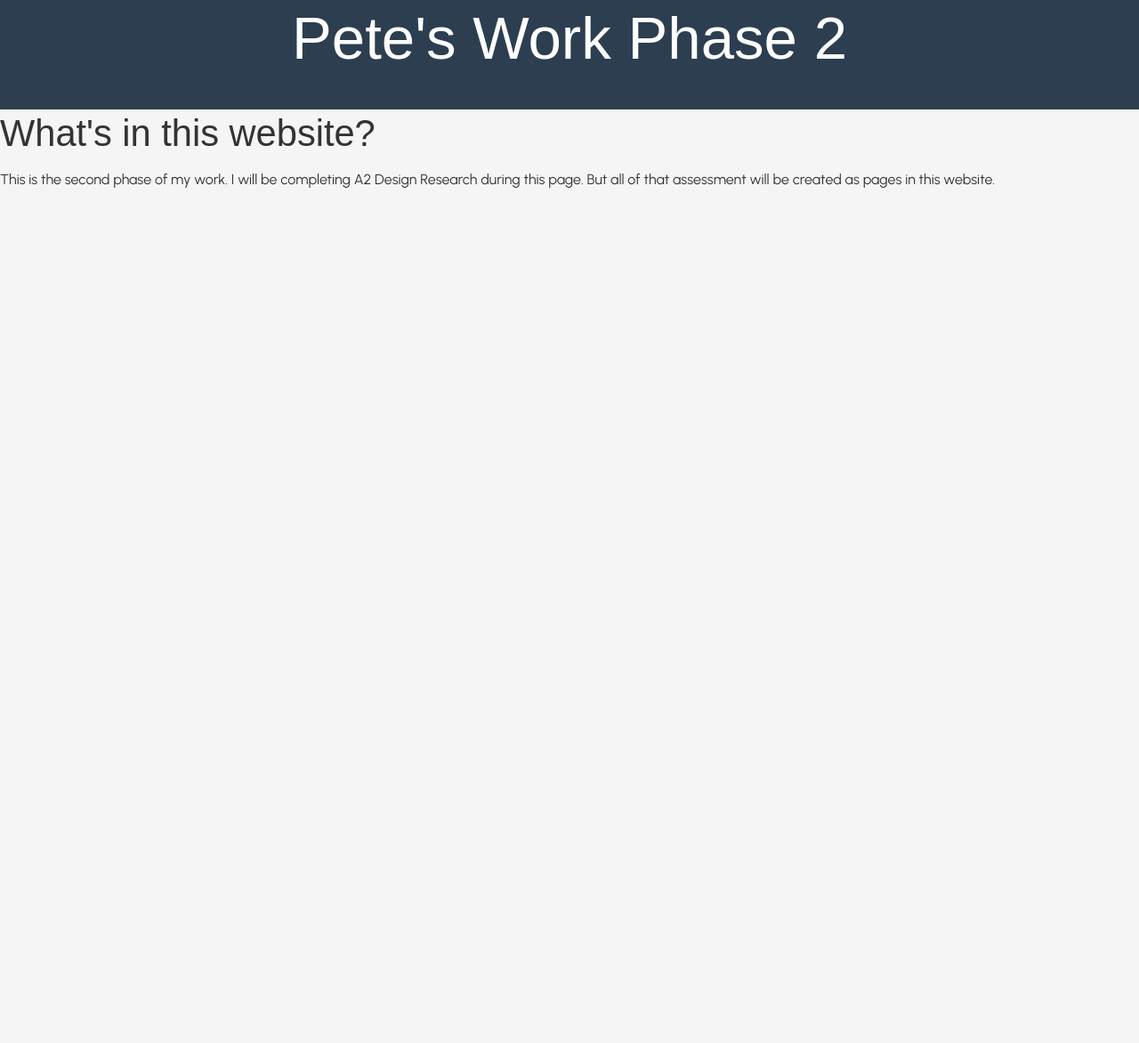
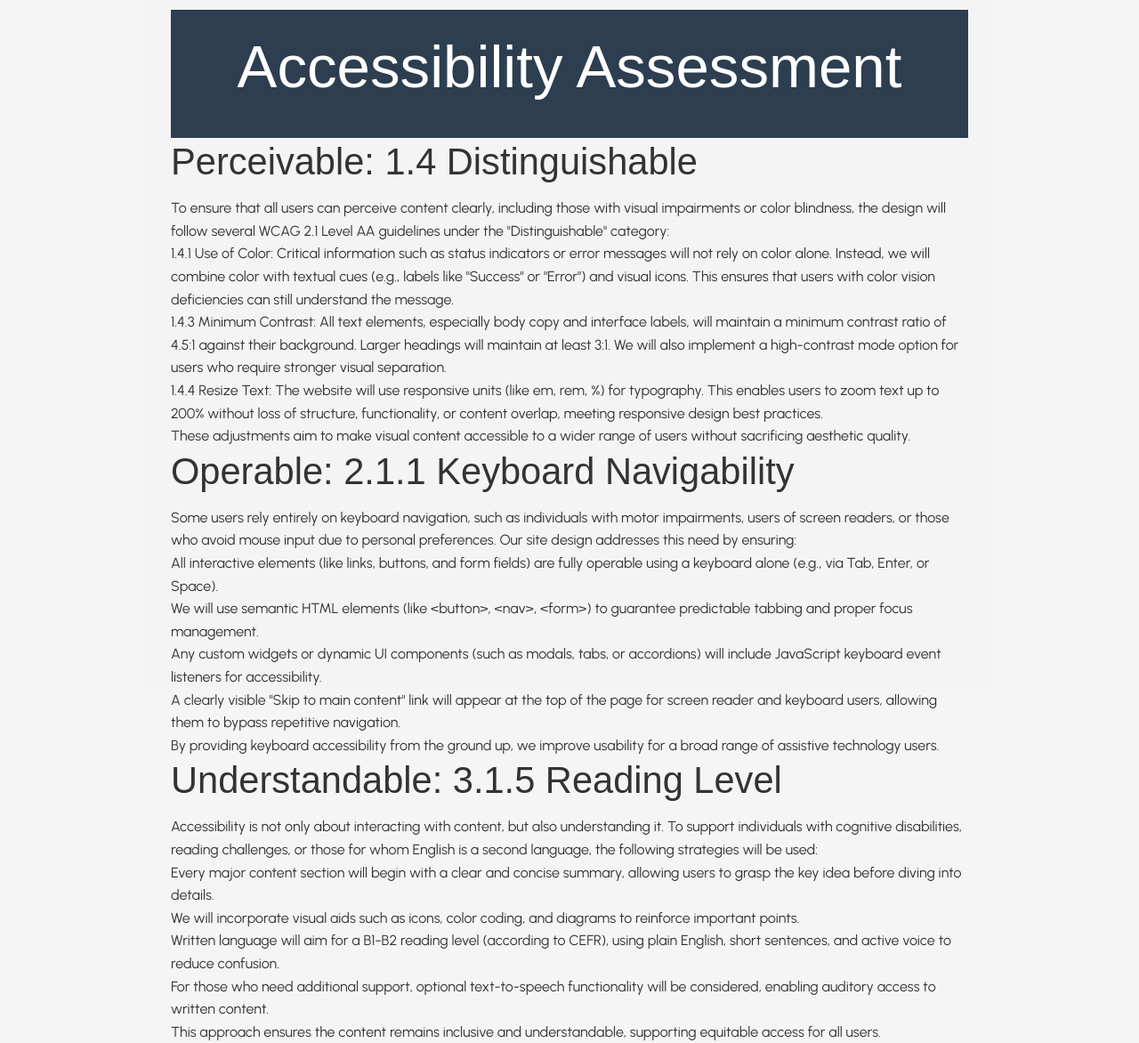
Before and after one commit to Starpath777/deco7140_development, a plain HTML site: page work_phase_2/accessibility_assessment.html in a window 1280 px wide. Shown: the part 87-1259 px from the top of the page at 89% size. Before the commit the page ends 800 px from the top, so only its background shows below. Drawn offline with Linux system fonts and the light colour scheme; a web font is replaced by a local one.

Commit message:
accessibility_assessment
123

```diff
--- a/work_phase_2/accessibility_assessment.html
+++ b/work_phase_2/accessibility_assessment.html
@@ -1,43 +1,77 @@
 <!DOCTYPE html>
+
 <html lang="en">
 <head>
-        <meta charset="UTF-8" />
-        <meta name="viewport" content="width=device-width, initial-scale=1.0" />
-
+<meta charset="utf-8"/>
+<meta content="width=device-width, initial-scale=1.0" name="viewport"/>
 <!-- CSS Linking -->
-        <link rel="stylesheet" href="css/reset.css" />
-        <link rel="stylesheet" href="css/base.css" />
-        <link rel="stylesheet" href="css/layout.css" />
-        <link rel="stylesheet" href="css/components.css" />
-
-        <title>Work Phase 2</title>
+<link href="css/reset.css" rel="stylesheet"/>
+<link href="css/base.css" rel="stylesheet"/>
+<link href="css/layout.css" rel="stylesheet"/>
+<link href="css/components.css" rel="stylesheet"/>
+<title>Accessibility Assessment</title>
 </head>
 <body>
 <section>
 <nav class="navbar">
-                <button class="menu-toggle" aria-label="Toggle navigation">☰</button>
+<button aria-label="Toggle navigation" class="menu-toggle">☰</button>
 <ul class="menu">
 <li><a href="index.html">Home</a></li>
 <li><a href="client_needs_analysis.html">Client Needs</a></li>
 <li><a href="user_stories.html">User Stories</a></li>
-                  <li><a href="accessibility_assessment.html" aria-current="page">Accessibility</a></li>
+<li><a aria-current="page" href="accessibility_assessment.html">Accessibility</a></li>
 <li><a href="ethics_analysis.html">Ethics</a></li>
 <li><a href="genai_mt_acknowledgement.html">GenAI Acknowledgement</a></li>
 </ul>
 </nav>
 </section>
+<div class="container">
 <header>
-            <h1>Pete's Work Phase 2</h1>
+<h1>Accessibility Assessment</h1>
 </header>
-        <section>
-            <h2>What's in this website?</h2>
-            <p>
-                This is the second phase of my work. I will be completing A2
-                Design Research during this page. But all of that assessment
-                will be created as pages in this website.
-            </p>
+<section class="mb-4">
+<h2>Perceivable: 1.4 Distinguishable</h2>
+
+
+
+<p>To ensure that all users can perceive content clearly, including those with visual impairments or color blindness, the design will follow several WCAG 2.1 Level AA guidelines under the "Distinguishable" category:</p>
+<ul>
+<li><strong>1.4.1 Use of Color:</strong> Critical information such as status indicators or error messages will not rely on color alone. Instead, we will combine color with textual cues (e.g., labels like "Success" or "Error") and visual icons. This ensures that users with color vision deficiencies can still understand the message.</li>
+<li><strong>1.4.3 Minimum Contrast:</strong> All text elements, especially body copy and interface labels, will maintain a minimum contrast ratio of 4.5:1 against their background. Larger headings will maintain at least 3:1. We will also implement a high-contrast mode option for users who require stronger visual separation.</li>
+<li><strong>1.4.4 Resize Text:</strong> The website will use responsive units (like em, rem, %) for typography. This enables users to zoom text up to 200% without loss of structure, functionality, or content overlap, meeting responsive design best practices.</li>
+</ul>
+<p>These adjustments aim to make visual content accessible to a wider range of users without sacrificing aesthetic quality.</p>
 </section>
+<section class="mb-4">
+<h2>Operable: 2.1.1 Keyboard Navigability</h2>
+
+
+
+<p>Some users rely entirely on keyboard navigation, such as individuals with motor impairments, users of screen readers, or those who avoid mouse input due to personal preferences. Our site design addresses this need by ensuring:</p>
+<ul>
+<li>All <strong>interactive elements</strong> (like links, buttons, and form fields) are fully operable using a keyboard alone (e.g., via Tab, Enter, or Space).</li>
+<li>We will use <strong>semantic HTML elements</strong> (like &lt;button&gt;, &lt;nav&gt;, &lt;form&gt;) to guarantee predictable tabbing and proper focus management.</li>
+<li>Any custom widgets or dynamic UI components (such as modals, tabs, or accordions) will include <strong>JavaScript keyboard event listeners</strong> for accessibility.</li>
+<li>A clearly visible <strong>"Skip to main content"</strong> link will appear at the top of the page for screen reader and keyboard users, allowing them to bypass repetitive navigation.</li>
+</ul>
+<p>By providing keyboard accessibility from the ground up, we improve usability for a broad range of assistive technology users.</p>
+</section>
+<section class="mb-4">
+<h2>Understandable: 3.1.5 Reading Level</h2>
+
+
+
+<p>Accessibility is not only about interacting with content, but also understanding it. To support individuals with cognitive disabilities, reading challenges, or those for whom English is a second language, the following strategies will be used:</p>
+<ul>
+<li>Every major content section will begin with a <strong>clear and concise summary</strong>, allowing users to grasp the key idea before diving into details.</li>
+<li>We will incorporate <strong>visual aids</strong> such as icons, color coding, and diagrams to reinforce important points.</li>
+<li>Written language will aim for a <strong>B1-B2 reading level</strong> (according to CEFR), using plain English, short sentences, and active voice to reduce confusion.</li>
+<li>For those who need additional support, optional <strong>text-to-speech functionality</strong> will be considered, enabling auditory access to written content.</li>
+</ul>
+<p>This approach ensures the content remains inclusive and understandable, supporting equitable access for all users.</p>
+</section>
+</div>
 <!-- Linking External JavaScript -->
-<script type="module" src="js/accessibility_assessment.js"></script>
+<script src="js/accessibility_assessment.js" type="module"></script>
 </body>
 </html>
```
Also changed, not shown: work_phase_2/user_stories.html (+20 -10 lines). Lines whose indentation alone changed are shown as unchanged.
